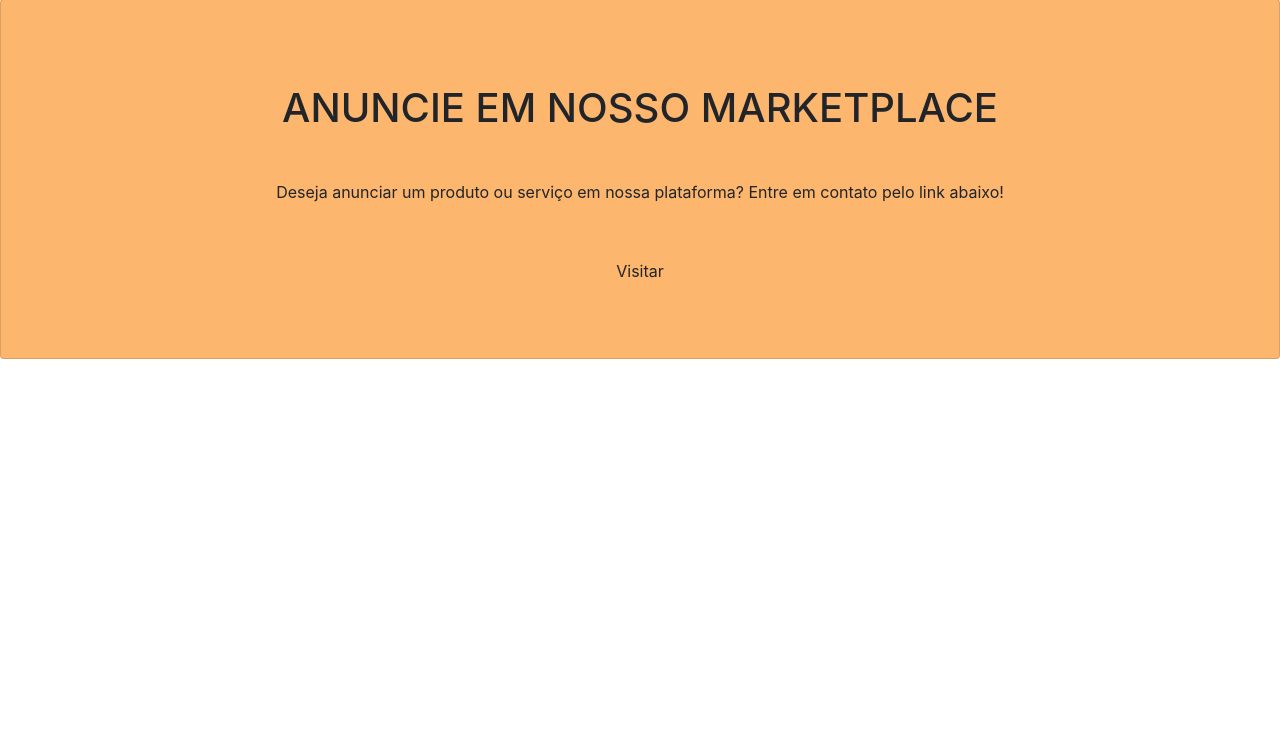
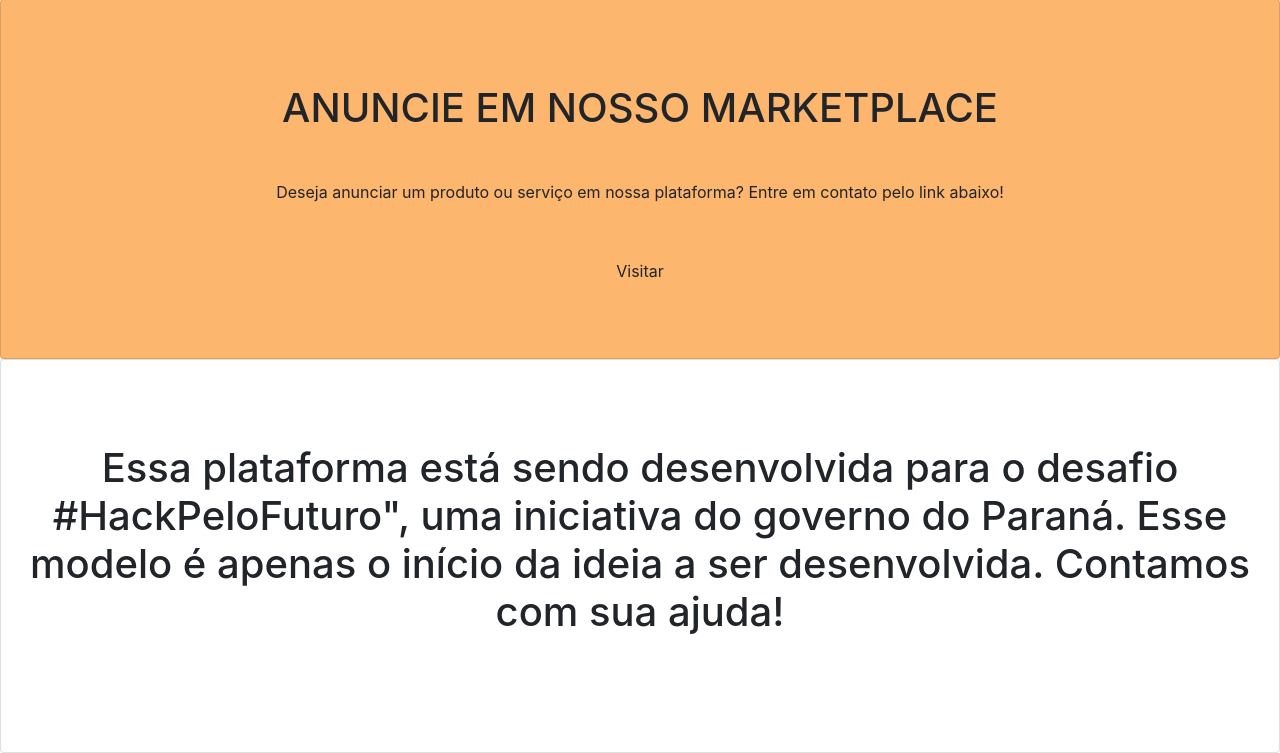
Before and after one commit to CarloxCss/marketCompany, a PHP site: page /index.php in a window 1280 px wide. Shown: the part 2424-3177 px from the top of the page. Before the commit the page ends 2783 px from the top, so only its background shows below. Run offline with PHP 8.4, Linux system fonts and the light colour scheme.

Commit message:
nono commit

```diff
--- a/index.html
+++ b/index.html
@@ -175,6 +175,13 @@
         </div>
       </div>
 
+      <div id="Hack" class="card text-center">
+
+        <div class="card-body mb-5 mt-5">
+          <h1 class="card-title mt-3 mb-5">Essa plataforma está sendo desenvolvida para o desafio #HackPeloFuturo", uma iniciativa do governo do Paraná. Esse modelo é apenas o início da ideia a ser desenvolvida. Contamos com sua ajuda!</h1>
+        </div>
+      </div>
+
 
 
     <!-- Optional JavaScript -->
```
Also changed, not shown: index.css (line endings or trailing spaces).
